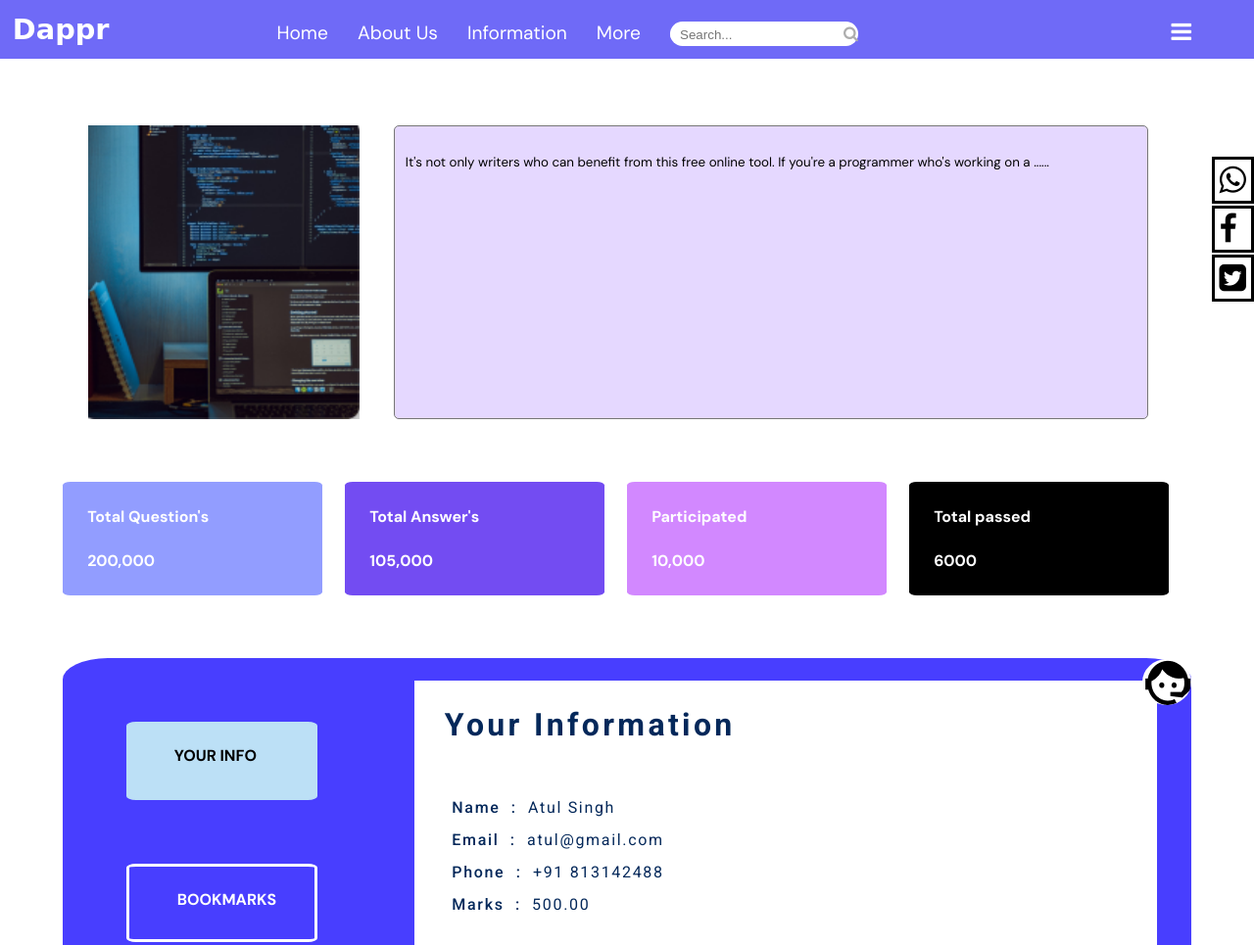
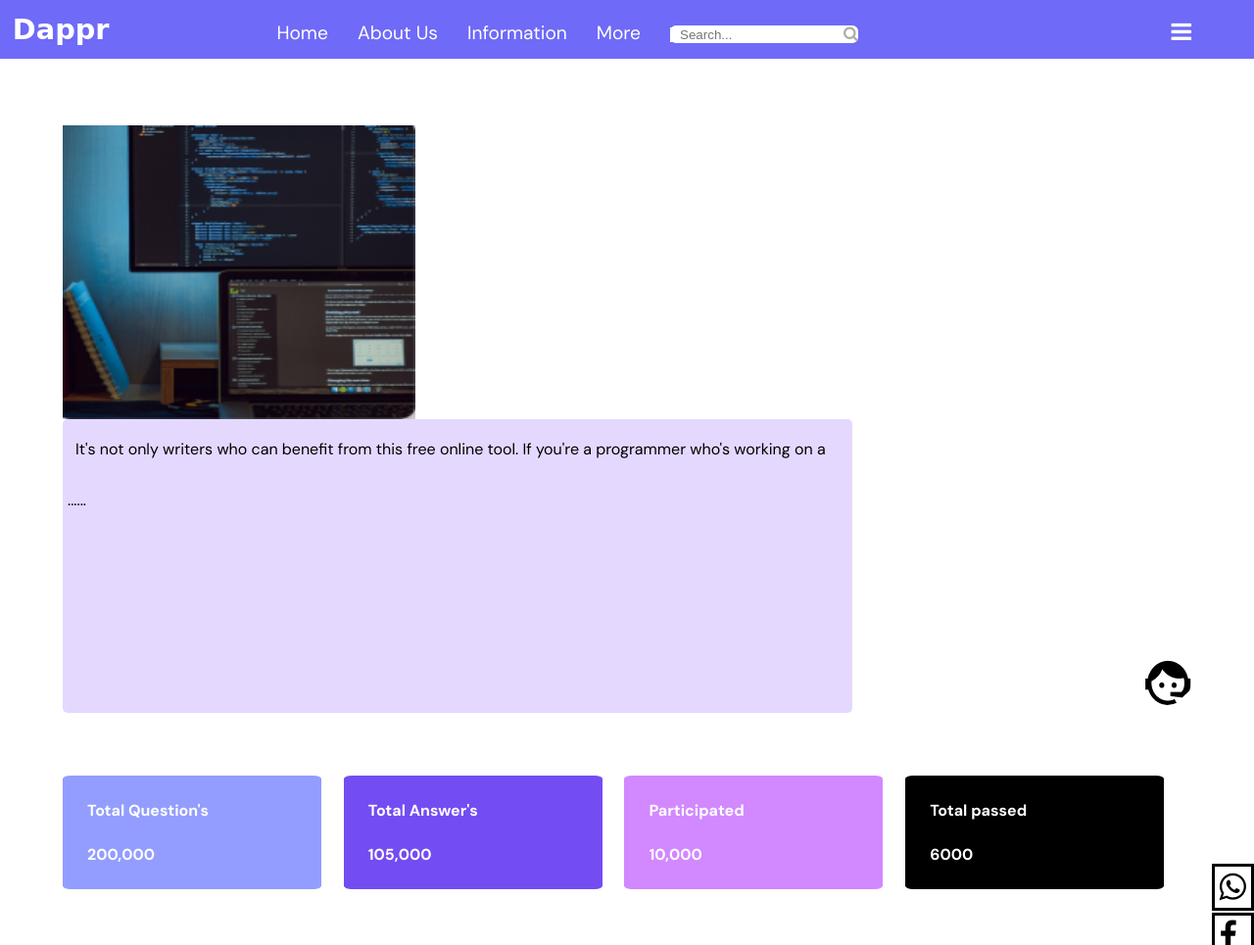
Before and after one commit to nidhish-nanavati/Micro-Project-2, a plain HTML site: page index.html in a window 1280 px wide. Shown: the top 965 px of the page at 98% size. Drawn offline with Linux system fonts and the light colour scheme; a web font is replaced by a local one.

Commit message:
Revert "Most changes made"
This reverts commit c9201790cffa218c1d84203d20aa68984da74a91.

```diff
--- a/index.html
+++ b/index.html
@@ -32,7 +32,7 @@
 
     <div class="main-container">
         <div class="image-container"><img src="./room.PNG"></div>
-        <textarea>It's not only writers who can benefit from this free online tool. If you're a programmer who's working on a ......</textarea>
+        <div class="textarea-container"><span class="text">It's not only writers who can benefit from this free online tool. If you're a programmer who's working on a ......</span></div>
     </div>
 
     <div class="social-icons">
--- a/styles.css
+++ b/styles.css
@@ -48,13 +48,11 @@
 
 .navbar ul li form{
     background-color: white;
-    border-radius: 20px;
-    line-height: 25px;
+    border-radius: 6px;
 }
 
 .navbar ul li .search-box{
-    /* outline: none; */
-    border-radius: 20px;
+    outline: none;
     border: 0px white;
     text-indent: 10px;
 }
@@ -71,10 +69,9 @@
 
 .main-container{
     padding-top: 10%;
-    margin-left: 7%;
+    margin-left: 5%;
     display: inline-block;
-    /* width: 40%; */
-    width: 86%;
+    width: 90%;
     /* display: flex;
     justify-content: flex-start;
     align-items: center;
@@ -82,11 +79,11 @@
 }
 
 .main-container .image-container{
-    border-radius: 10px;
+    border-radius: 5px;
     /* display: inline; */
     display: inline-block;
     height: 300px;
-    width: 28%;
+    width: 400px;
 }
 
 .main-container .image-container img{
@@ -99,30 +96,20 @@
 }
 
 
-.main-container textarea{
-    /* margin: 10px;
-    padding: 5px; */
+.main-container .textarea-container{
+    margin: 10px;
+    padding: 5px;
     display: inline-block;
     vertical-align: top;
+    margin-left: 5%;
+    width: 400px;
+    margin: 0;
+    height: 300px;
     width: 70%;
-    padding: 1% 1%;
-    /* margin-left: 5%; */
-    min-width: 500px;
-    margin: 0;
-    min-height: 300px;
     background-color: #E5D8FF;
     border-radius: 5px;
-    resize: none;
-    font-family: DM Sans;
-    font-weight: 400;
-    line-height: 51.82px;
-    text-align: left;
 }
 
-
-.main-container .textarea-container textarea{
-
-}
 .main-container .textarea-container .text{
     font-family: DM Sans;
     font-weight: 400;
@@ -139,6 +126,7 @@
     position: absolute;
     display: block;
     cursor: pointer;
+
 }
 
 .chat-support img{
```
